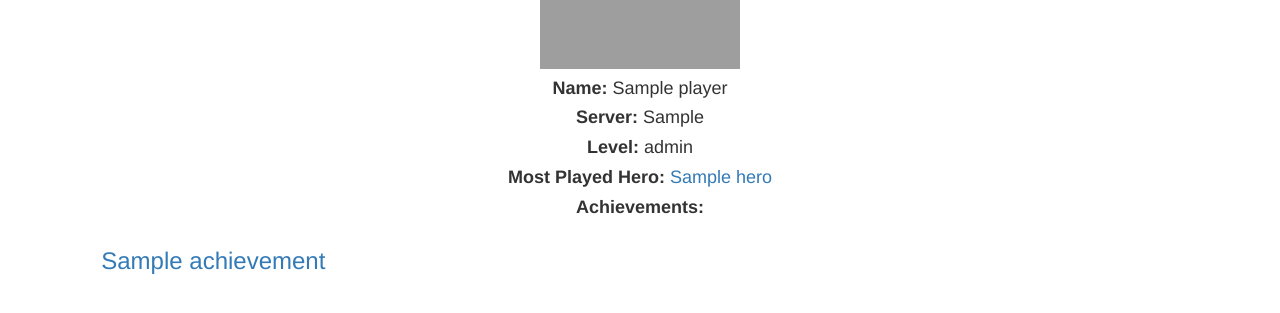
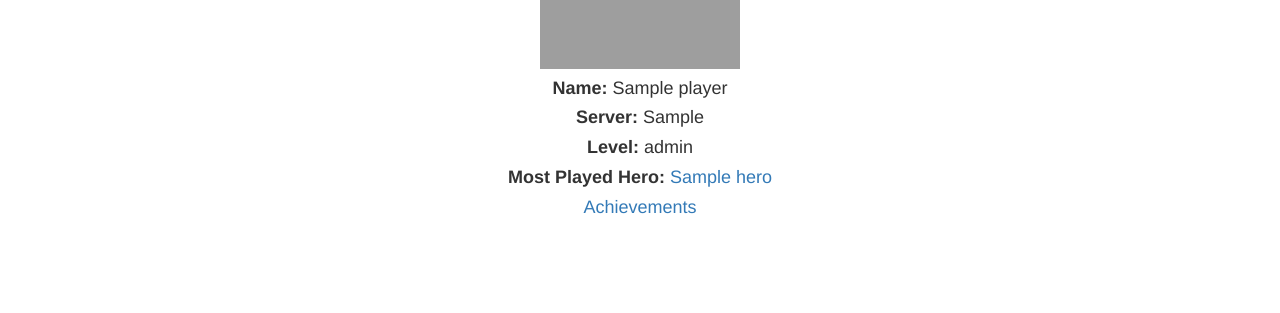
Before and after one commit to XS2929/IDB1, a Flask app: page /api/players/1 in a window 1280 px wide. Shown: the part 261-574 px from the top of the page. Run offline with Flask 2, Linux system fonts and the light colour scheme; tables that the repository leaves empty hold one stand-in row (values such as "Sample post"); some libraries are stand-ins or nearby versions; grey boxes are pictures that could not be loaded.

Commit message:
fixed hero_instance and added drop-down table to players_instance

```diff
--- a/app/static/css/players.css
+++ b/app/static/css/players.css
@@ -53,3 +53,6 @@
 .my-button a:hover:not(.active) {
   background-color: #ddd;
 }
+ul{
+  list-style-type: none;
+}
--- a/app/templates/players_instance.html
+++ b/app/templates/players_instance.html
@@ -16,17 +16,15 @@
 	<h4><strong>Server: </strong>{{data.server}}</h4>
 	<h4><strong>Level: </strong>{{data.level}}</h4>
 	<h4><strong>Most Played Hero: <a href = "/api/heroes/{{data.hero_id}}"></strong>{{data.hero.name}}</a>
-	<h4><strong>Achievements:</strong> </h4>
-	<div id ="Achievements"
-        <hr>
+	<h4><a data-toggle="collapse" href="#collapse1">Achievements <i class="fa fa-angle-down" aria-hidden="true"></i></a></h4>
+
+	<div id ="collapse1" class="panel-collapse collapse">
+      <ul class ="lists">
         {% for item in data.achievements %}
-        <div class ="col-md-4">
-			<div class="filterable-item">
-	          <h3><a href = "/api/achievements/{{item.id}}">{{item.name}}</a></h3>
-			</div>
-		</div>
+	      <li><a href = "/api/achievements/{{item.id}}">{{item.name}}</a></li>
         {% endfor %}
-        </div>
+        </ul>
+     </div>
 
 	</center>
 
```
Also changed, not shown: app/templates/heroes_instance.html (+8 -1 lines).
